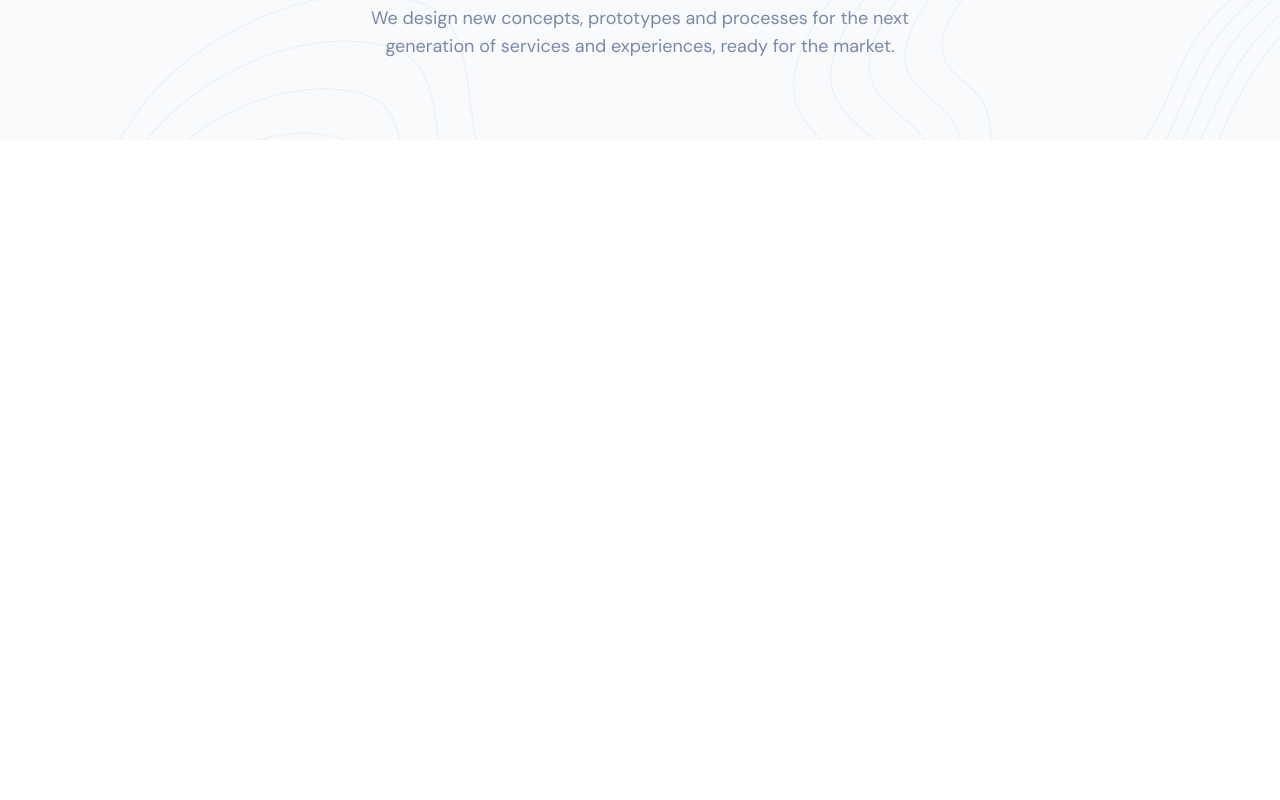
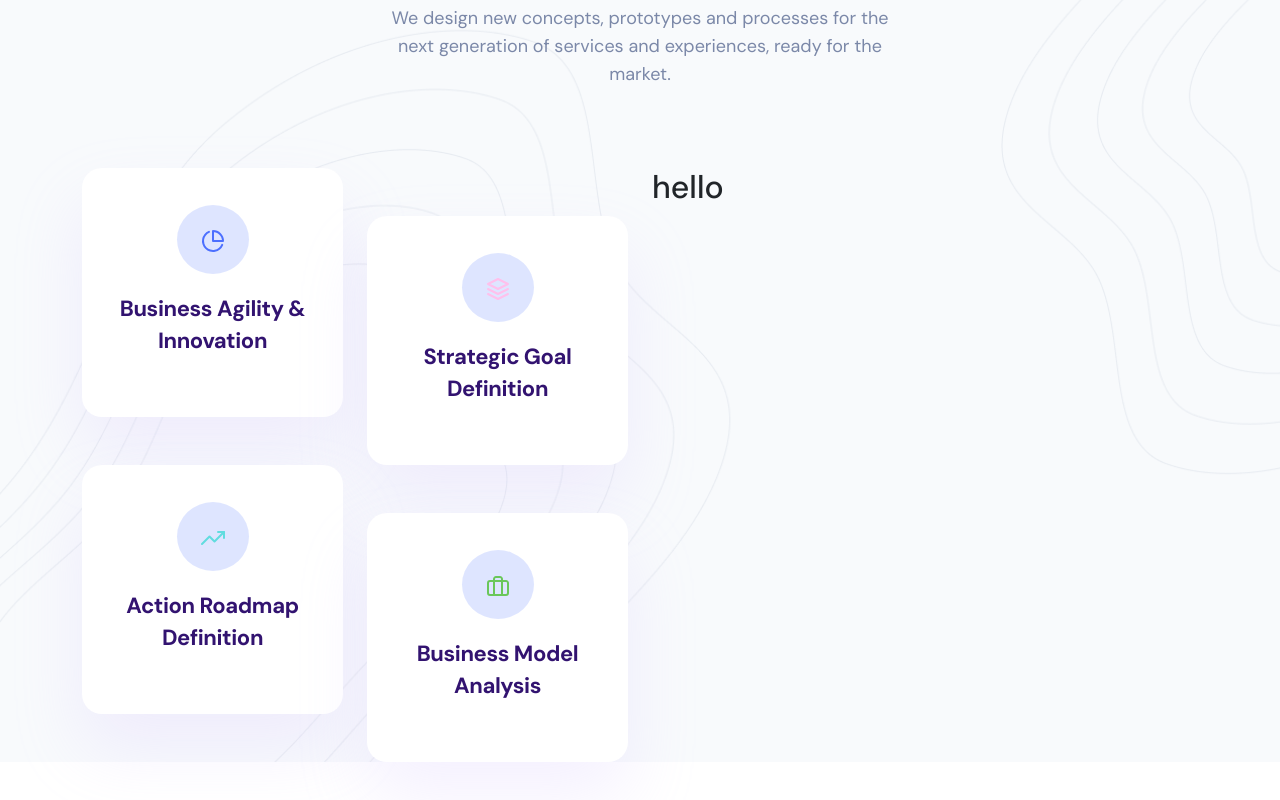
Before and after one commit to Binod69/digi-dolphins, a Next.js app: page / in a window 1280 px wide. Shown: the part 4050-4850 px from the top of the page. Before the commit the page ends 4270 px from the top, so only its background shows below. Built offline with nearby package versions, Linux system fonts and the light colour scheme.

Commit message:
added new components

```diff
--- a/app/Components/Develop/Develop.tsx
+++ b/app/Components/Develop/Develop.tsx
@@ -5,14 +5,18 @@ import Row from 'react-bootstrap/Row';
 import Col from 'react-bootstrap/Col';
 import styles from './develop.module.css';
 import { AiOutlineArrowRight } from 'react-icons/ai';
+import DevelopCard from '../DevelopCard/DevelopCard';
 const Develop = () => {
   return (
     <>
-      <Container fluid className={styles.con}>
+      <div className={styles.con}>
+        <Container>
           <Row>
             <Col>
               <article className={styles.articleCon}>
-              <h2 className={styles.title}>Develop your next business today</h2>
+                <h2 className={styles.title}>
+                  Develop your next business today
+                </h2>
                 <p className={styles.para}>
                   We design new concepts, prototypes and processes for the next
                   generation of services and experiences, ready for the market.
@@ -20,7 +24,9 @@ const Develop = () => {
               </article>
             </Col>
           </Row>
+          <DevelopCard />
         </Container>
+      </div>
     </>
   );
 };
--- a/app/Components/Develop/develop.module.css
+++ b/app/Components/Develop/develop.module.css
@@ -35,16 +35,6 @@
   max-width: 47%;
 }
 
-.cardCon {
-  background-color: #fff;
-  border-radius: 1.25rem 1.25rem 1.25rem 1.25rem;
-  box-shadow: 0 40px 70px 0 rgba(202.99999999999997, 184, 255, 0.2);
-  padding-top: 40px;
-  padding-right: 40px;
-  padding-bottom: 60px;
-  padding-left: 40px;
-}
-
 @media screen and (min-width: 0px) and (max-width: 576px) {
   .con {
     margin: 1rem 0;
--- /dev/null
+++ b/app/Components/DevelopCard/DevelopCard.tsx
@@ -0,0 +1,175 @@
+import Row from 'react-bootstrap/Row';
+import Col from 'react-bootstrap/Col';
+import styles from './developcard.module.css';
+const DevelopCard = () => {
+  return (
+    <>
+      <Row>
+        <Col lg={6}>
+          <Row sm={12} md={2} lg={2}>
+            <Col>
+              <div className={styles.cardCon}>
+                <div className="text-center">
+                  <div className="my-4">
+                    <span className={styles.icon1Con}>
+                      <svg
+                        xmlns="http://www.w3.org/2000/svg"
+                        width="24"
+                        height="24"
+                        viewBox="0 0 24 24"
+                        fill="none"
+                      >
+                        <path
+                          d="M21.2099 15.8901C20.5737 17.3946 19.5787 18.7203 18.3118 19.7514C17.0449 20.7825 15.5447 21.4875 13.9424 21.8049C12.34 22.1222 10.6843 22.0422 9.12006 21.5719C7.55578 21.1015 6.13054 20.2551 4.96893 19.1067C3.80733 17.9583 2.94473 16.5428 2.45655 14.984C1.96837 13.4252 1.86948 11.7706 2.16851 10.1647C2.46755 8.55886 3.15541 7.05071 4.17196 5.77211C5.18851 4.49351 6.5028 3.4834 7.99992 2.83008"
+                          stroke="#4C6FFF"
+                          stroke-width="2"
+                          stroke-linecap="round"
+                          stroke-linejoin="round"
+                        ></path>
+                        <path
+                          d="M22 12C22 10.6868 21.7413 9.38642 21.2388 8.17317C20.7362 6.95991 19.9997 5.85752 19.0711 4.92893C18.1425 4.00035 17.0401 3.26375 15.8268 2.7612C14.6136 2.25866 13.3132 2 12 2V12H22Z"
+                          stroke="#4C6FFF"
+                          stroke-width="2"
+                          stroke-linecap="round"
+                          stroke-linejoin="round"
+                        ></path>
+                      </svg>
+                    </span>
+                  </div>
+                  <article>
+                    <h5 className={styles.cardTitle}>
+                      Business Agility & Innovation
+                    </h5>
+                  </article>
+                </div>
+              </div>
+            </Col>
+            <Col className="mt-5">
+              <div className={styles.cardCon}>
+                <div className="text-center">
+                  <div className="my-4">
+                    <span className={styles.icon1Con}>
+                      <svg
+                        xmlns="http://www.w3.org/2000/svg"
+                        width="24"
+                        height="24"
+                        viewBox="0 0 24 24"
+                        fill="none"
+                      >
+                        <path
+                          d="M2 17L12 22L22 17"
+                          stroke="#FFC0EC"
+                          stroke-width="2"
+                          stroke-linecap="round"
+                          stroke-linejoin="round"
+                        ></path>
+                        <path
+                          d="M2 12L12 17L22 12"
+                          stroke="#FFC0EC"
+                          stroke-width="2"
+                          stroke-linecap="round"
+                          stroke-linejoin="round"
+                        ></path>
+                        <path
+                          d="M12 2L2 7L12 12L22 7L12 2Z"
+                          stroke="#FFC0EC"
+                          stroke-width="2"
+                          stroke-linecap="round"
+                          stroke-linejoin="round"
+                        ></path>
+                      </svg>
+                    </span>
+                  </div>
+                  <article>
+                    <h5 className={styles.cardTitle}>
+                      Strategic Goal Definition
+                    </h5>
+                  </article>
+                </div>
+              </div>
+            </Col>
+            <Col>
+              <div className={styles.cardCon}>
+                <div className="text-center">
+                  <div className="my-4">
+                    <span className={styles.icon1Con}>
+                      <svg
+                        xmlns="http://www.w3.org/2000/svg"
+                        width="24"
+                        height="24"
+                        viewBox="0 0 24 24"
+                        fill="none"
+                      >
+                        <path
+                          d="M23 6L13.5 15.5L8.5 10.5L1 18"
+                          stroke="#61DCDF"
+                          stroke-width="2"
+                          stroke-linecap="round"
+                          stroke-linejoin="round"
+                        ></path>
+                        <path
+                          d="M17 6H23V12"
+                          stroke="#61DCDF"
+                          stroke-width="2"
+                          stroke-linecap="round"
+                          stroke-linejoin="round"
+                        ></path>
+                      </svg>
+                    </span>
+                  </div>
+                  <article>
+                    <h5 className={styles.cardTitle}>
+                      Action Roadmap Definition
+                    </h5>
+                  </article>
+                </div>
+              </div>
+            </Col>
+            <Col className="mt-5">
+              <div className={styles.cardCon}>
+                <div className="text-center">
+                  <div className="mt-4">
+                    <span className={styles.icon1Con}>
+                      <svg
+                        xmlns="http://www.w3.org/2000/svg"
+                        width="24"
+                        height="24"
+                        viewBox="0 0 24 24"
+                        fill="none"
+                      >
+                        <path
+                          d="M20 7H4C2.89543 7 2 7.89543 2 9V19C2 20.1046 2.89543 21 4 21H20C21.1046 21 22 20.1046 22 19V9C22 7.89543 21.1046 7 20 7Z"
+                          stroke="#6AC75A"
+                          stroke-width="2"
+                          stroke-linecap="round"
+                          stroke-linejoin="round"
+                        ></path>
+                        <path
+                          d="M16 21V5C16 4.46957 15.7893 3.96086 15.4142 3.58579C15.0391 3.21071 14.5304 3 14 3H10C9.46957 3 8.96086 3.21071 8.58579 3.58579C8.21071 3.96086 8 4.46957 8 5V21"
+                          stroke="#6AC75A"
+                          stroke-width="2"
+                          stroke-linecap="round"
+                          stroke-linejoin="round"
+                        ></path>
+                      </svg>
+                    </span>
+                  </div>
+                  <article>
+                    <h5 className={styles.cardTitle}>
+                      Business Model Analysis
+                    </h5>
+                  </article>
+                </div>
+              </div>
+            </Col>
+          </Row>
+        </Col>
+        <Col lg={6}>
+          <h2>hello</h2>
+        </Col>
+      </Row>
+    </>
+  );
+};
+
+export default DevelopCard;
--- /dev/null
+++ b/app/Components/DevelopCard/developcard.module.css
@@ -0,0 +1,23 @@
+.cardCon {
+  background-color: #fff;
+  border-radius: 1.25rem 1.25rem 1.25rem 1.25rem;
+  box-shadow: 0 2.25rem 4.375rem 0 rgba(202.99999999999997, 184, 255, 0.2);
+  padding-top: 2.25rem;
+  padding-right: 2.25rem;
+  padding-bottom: 3.75rem;
+  padding-left: 2.25rem;
+}
+
+.icon1Con {
+  background-color: #4c6fff2e;
+  border-radius: 50%;
+  padding: 1.5rem;
+}
+.cardTitle {
+  font-size: 1.375rem;
+  color: var(--secondary-color);
+  line-height: 2rem;
+  font-weight: 700;
+  letter-spacing: -0.4px;
+  margin-top: 2.5rem;
+}
--- a/app/about/page.tsx
+++ b/app/about/page.tsx
@@ -1,3 +1,9 @@
+import type { Metadata } from 'next';
+
+export const metadata: Metadata = {
+  title: 'About Digi Dolphins',
+  description: 'About digi dolphins',
+};
 const page = () => {
   return (
     <div>
```
Lines whose indentation alone changed are shown as unchanged.
